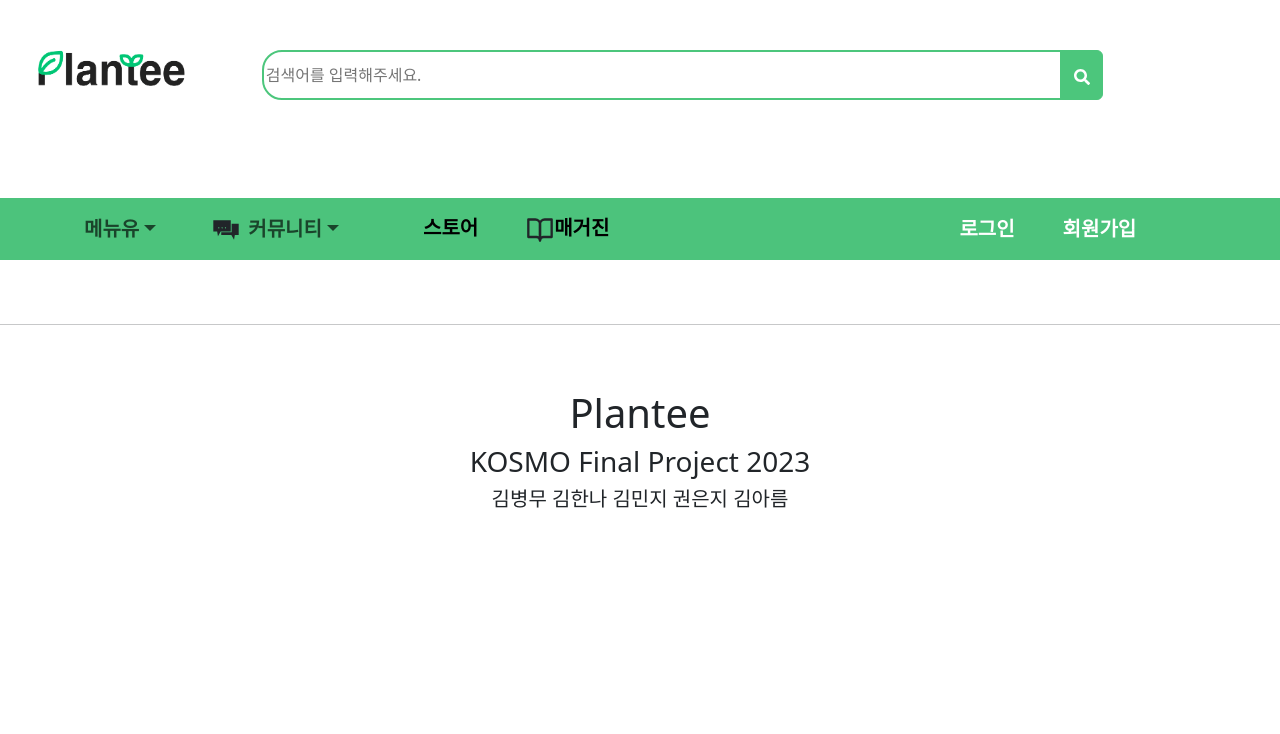
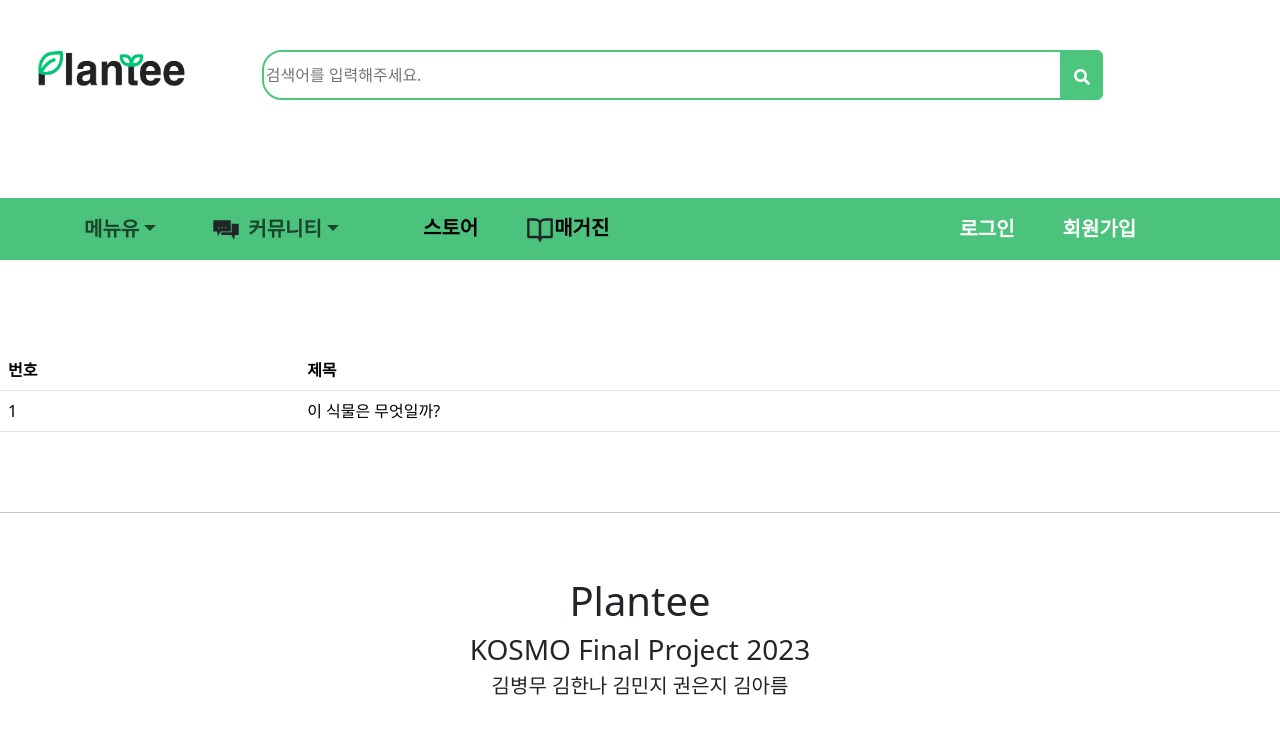
Before and after one commit to Plantee-2023/Plantee_front, a React (Create React App) app: page /main/magazineList in a window 1280 px wide. Shown: the top 734 px of the page. Built offline with nearby package versions, Linux system fonts and the light colour scheme; some icons are missing.

Commit message:
chore : 수정

```diff
--- a/src/component/Main.css
+++ b/src/component/Main.css
@@ -130,3 +130,9 @@
     padding: 10px;
     width: 12%;
 }
+
+/* 매거진 */
+
+.maga-table{
+    margin-top: 7%;
+}
--- a/src/component/Menu.jsx
+++ b/src/component/Menu.jsx
@@ -45,7 +45,7 @@ const Menu = () => {
                     <LiaStoreAltSolid className='icon ms-5' />
                     <NavLink className='menu-magazine' to='/store'>스토어</NavLink>
                     <FiBookOpen className='icon ms-5' />
-                    <NavLink className='menu-magazine' to='/magazine'>매거진</NavLink>
+                    <NavLink className='menu-magazine' to='/main/magazineList'>매거진</NavLink>
                 </Nav>
                 <NavLink className='menu-login' to='/users/loginPage'>
                     로그인
--- a/src/component/RouterPage.jsx
+++ b/src/component/RouterPage.jsx
@@ -5,13 +5,15 @@ import Main from './Main';
 import Join from './users/Join';
 import LoginPage from './users/LoginPage';
 import Update from './users/Update';
+import MagazineList from './main/MagazineList';
 
 
 const RouterPage = () => {
     return (
         <Routes>
             <Route path='/' element={<Main />} />
-            <Route path='/magazine' element={<Magazine />} />
+            <Route path='/main/magazine' element={<Magazine />} />
+            <Route path='/main/magazineList' element={<MagazineList/>}/>
             <Route path='/users/loginPage' element={<LoginPage />} />
             <Route path='/users/join' element={<Join />} />
             <Route path='/users/update' element={<Update />} />
--- /dev/null
+++ b/src/component/main/MagazineList.jsx
@@ -0,0 +1,26 @@
+import React from 'react'
+import {Table} from 'react-bootstrap'
+import '../Main.css'
+
+const MagazineList = () => {
+    return (
+        <div className='display'>
+            <Table className='maga-table'>
+                <thead>
+                    <tr>
+                        <th>번호</th>
+                        <th>제목</th>
+                    </tr>
+                </thead>
+                <tbody>
+                    <tr>
+                        <td>1</td>
+                        <td>이 식물은 무엇일까?</td>
+                    </tr>
+                </tbody>
+            </Table>
+        </div>
+    )
+}
+
+export default MagazineList
```
